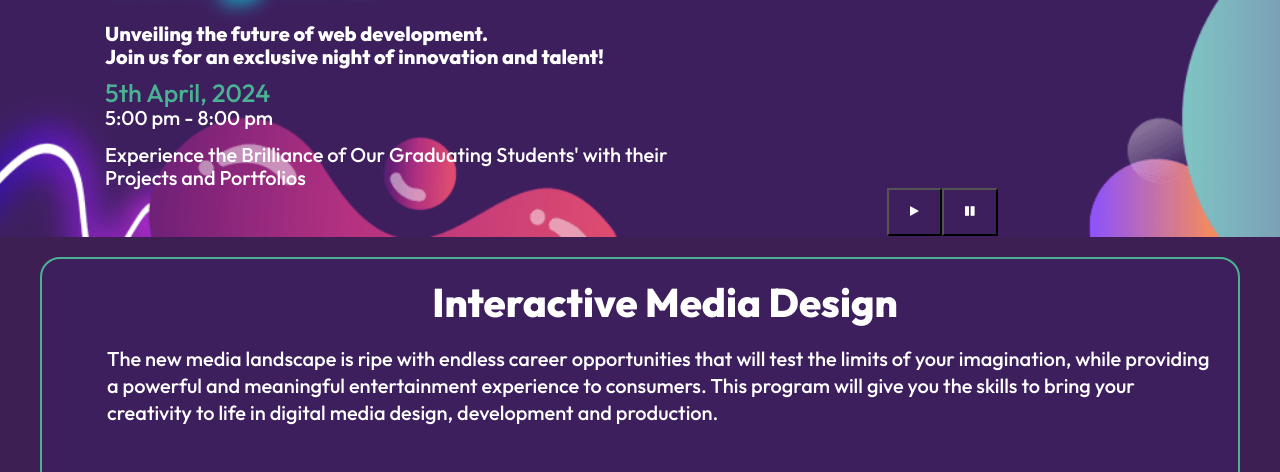
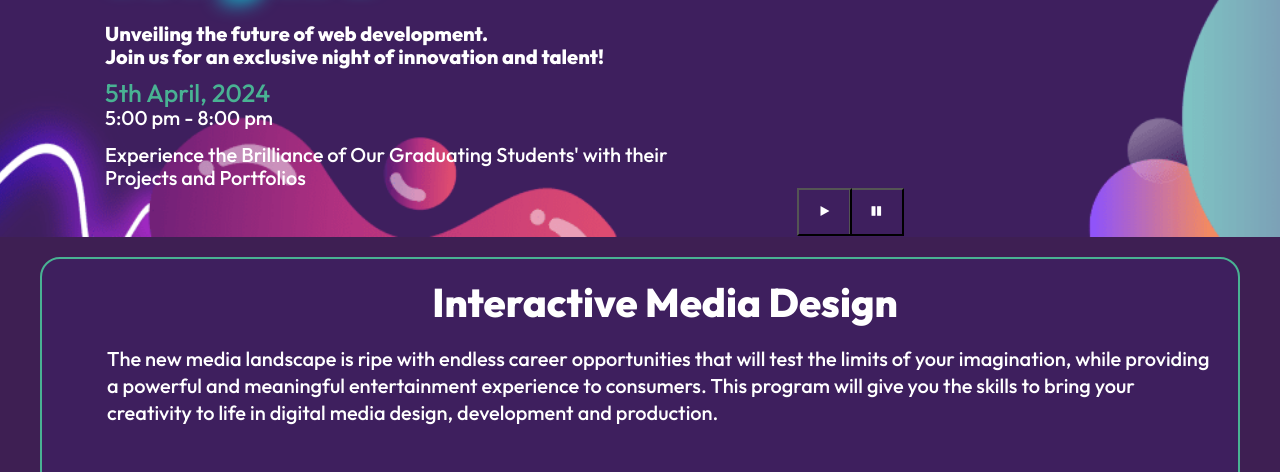
Before and after one commit to kwenox25/F4_student_showcase, a plain HTML site: page index.html in a window 1280 px wide. Shown: the part 328-800 px from the top of the page. Drawn offline with Linux system fonts and the light colour scheme; a web font is replaced by a local one.

Commit message:
Update main.css

```diff
--- a/css/main.css
+++ b/css/main.css
@@ -1263,7 +1263,6 @@
         cursor: pointer;
         margin-top: 33%;
         box-shadow: none;
-        margin-left: 79%;
         position: absolute;
         margin-left: 73.3%;
         margin-top: 22rem;
@@ -1273,7 +1272,6 @@
         cursor: pointer;
         margin-top: 33%;
         box-shadow: none;
-        margin-left: 72.5%;
         position: absolute;
         margin-left: 66.5%;
         margin-top: 22rem;
@@ -2198,6 +2196,10 @@
     }
 
 
+
+    .tags {
+        order: 6;
+      }
       /* Shop */
       .product-details {
         margin-top: -110px;
@@ -2285,9 +2287,8 @@
         cursor: pointer;
         margin-top: 33%;
         box-shadow: none;
-        margin-left: 79%;
         position: absolute;
-        margin-left: 69.3%;
+        margin-left: 62%;
         margin-top: 25.4rem;
     }
     .playButton {
@@ -2295,9 +2296,8 @@
         cursor: pointer;
         margin-top: 33%;
         box-shadow: none;
-        margin-left: 72.5%;
         position: absolute;
-        margin-left: 65%;
+        margin-left: 58%;
         margin-top: 25.4rem;
     }
 
```
